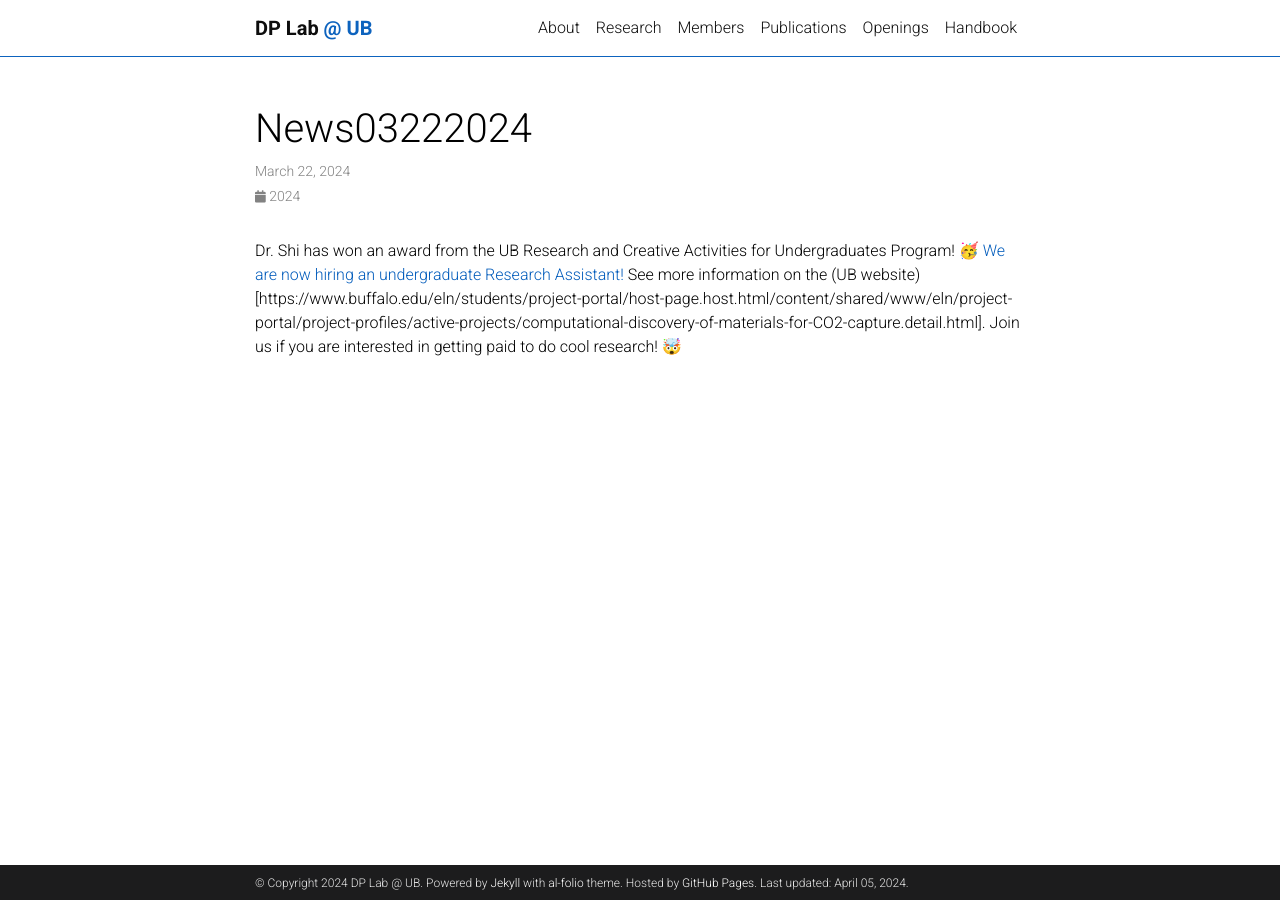
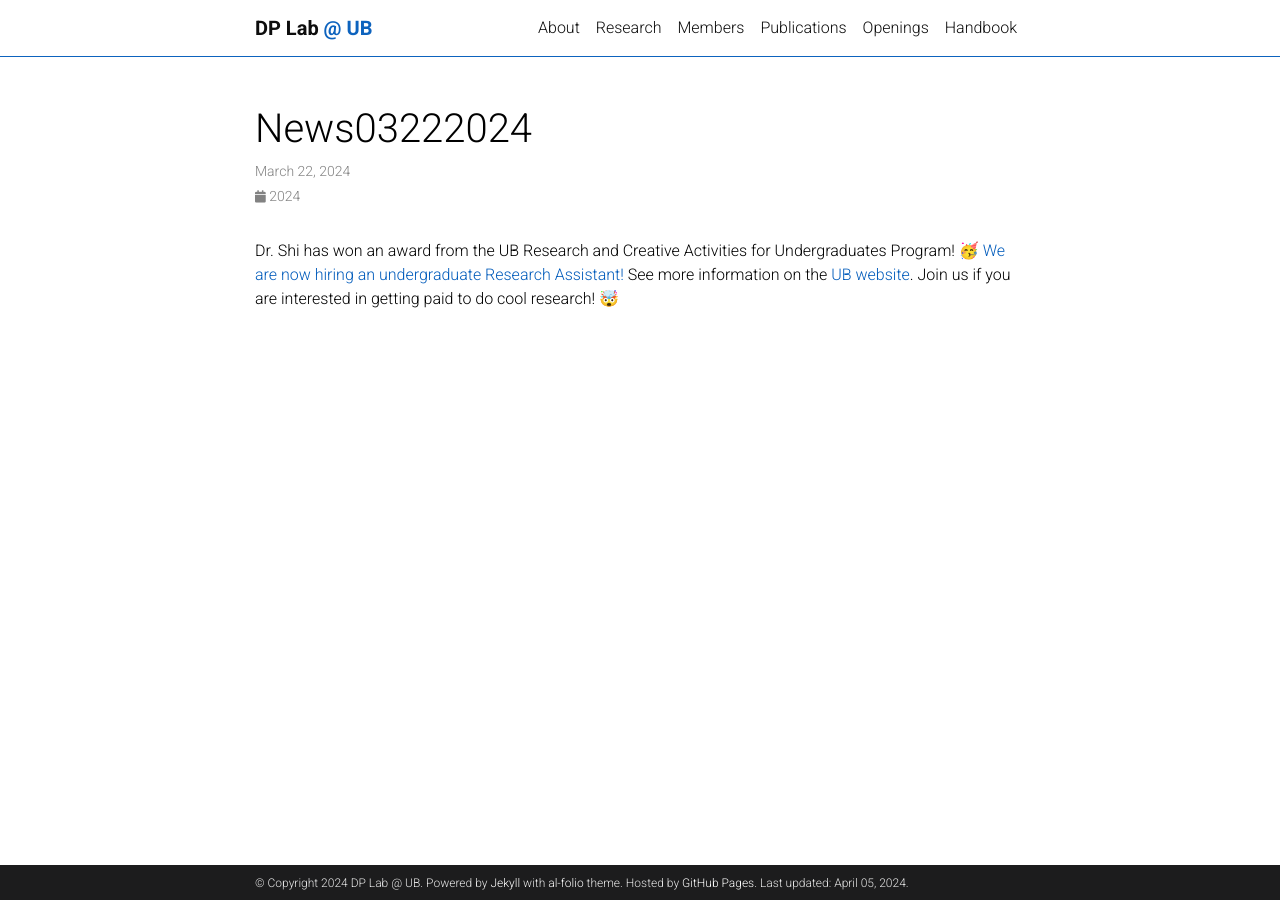
Before and after one commit to ShiResearchGroup/shiresearchgroup.github.io, a Jekyll site: the page built from _news/news03222024.md, in a window 1280 px wide. Built offline with Jekyll 4.4.1, drawn with Linux system fonts in a browser that asks for light colours; comment, search, counter and statistics services are not loaded; a style sheet for code colours, icons or effects is not loaded.

Commit message:
Update news03222024.md

```diff
--- a/_news/news03222024.md
+++ b/_news/news03222024.md
@@ -5,4 +5,4 @@ inline: true
 related_posts: false
 ---
 
-Dr. Shi has won an award from the UB Research and Creative Activities for Undergraduates Program! 🥳 [We are now hiring an undergraduate Research Assistant!](https://shiresearchgroup.github.io/openings/#:~:text=Undergraduates%20and%20high%20school%20students) See more information on the (UB website)[https://www.buffalo.edu/eln/students/project-portal/host-page.host.html/content/shared/www/eln/project-portal/project-profiles/active-projects/computational-discovery-of-materials-for-CO2-capture.detail.html]. Join us if you are interested in getting paid to do cool research! 🤯
+Dr. Shi has won an award from the UB Research and Creative Activities for Undergraduates Program! 🥳 [We are now hiring an undergraduate Research Assistant!](https://shiresearchgroup.github.io/openings/#:~:text=Undergraduates%20and%20high%20school%20students) See more information on the [UB website](https://www.buffalo.edu/eln/students/project-portal/host-page.host.html/content/shared/www/eln/project-portal/project-profiles/active-projects/computational-discovery-of-materials-for-CO2-capture.detail.html). Join us if you are interested in getting paid to do cool research! 🤯
```
